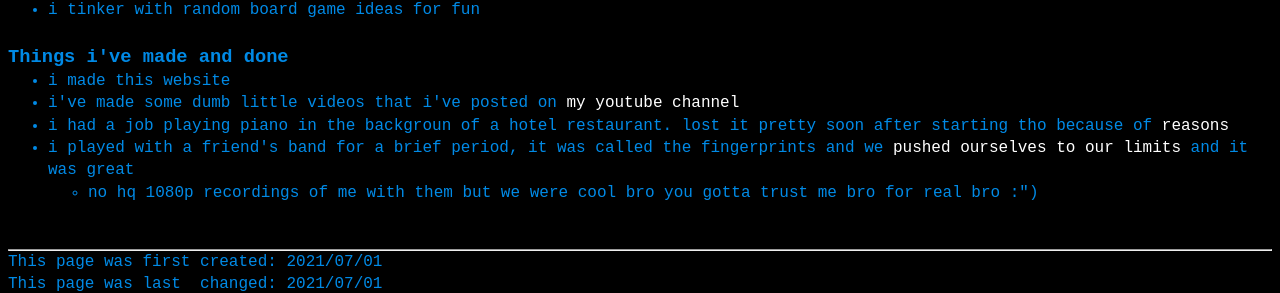
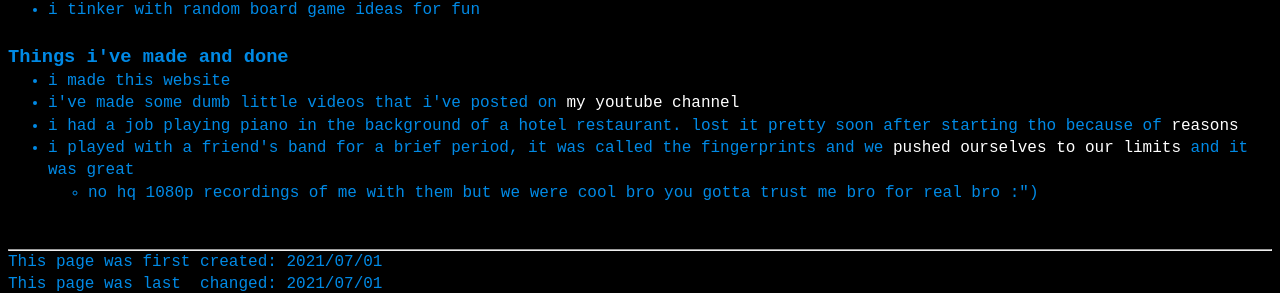
Before and after one commit to a-erfan-aa/a-erfan-aa.github.io, a Jekyll site: the page built from things-i-make.html, in a window 1280 px wide. Shown: the part 886-1179 px from the top of the page. Built offline with Jekyll 4.4.1, drawn with Linux system fonts in a browser that asks for light colours.

Commit message:
Update things-i-make.html

```diff
--- a/things-i-make.html
+++ b/things-i-make.html
@@ -61,7 +61,7 @@
 		<ul>
 			<li>i made this website</li>
 			<li>i've made some dumb little videos that i've posted on <a href="https://www.youtube.com/channel/UC6WnCo8jywKuWI9Vne7Uq_A">my youtube channel</a></li>
-			<li>i had a job playing piano in the backgroun of a hotel restaurant. lost it pretty soon after starting tho because of <a href="https://en.wikipedia.org/wiki/COVID-19_pandemic">reasons</a>
+			<li>i had a job playing piano in the background of a hotel restaurant. lost it pretty soon after starting tho because of <a href="https://en.wikipedia.org/wiki/COVID-19_pandemic">reasons</a>
 			<li>i played with a friend's band for a brief period, it was called the fingerprints and we <a href="https://web.archive.org/web/20201021035552/https://dayakdaily.com/the-fingerprints-crowned-champion-in-kuching-waterfront-jazz-festival-band-search-final/">pushed ourselves to our limits</a> and it was great</li>
 				<ul>
 					<li>no hq 1080p recordings of me with them but we were cool bro you gotta trust me bro for real bro :")</li>
```
